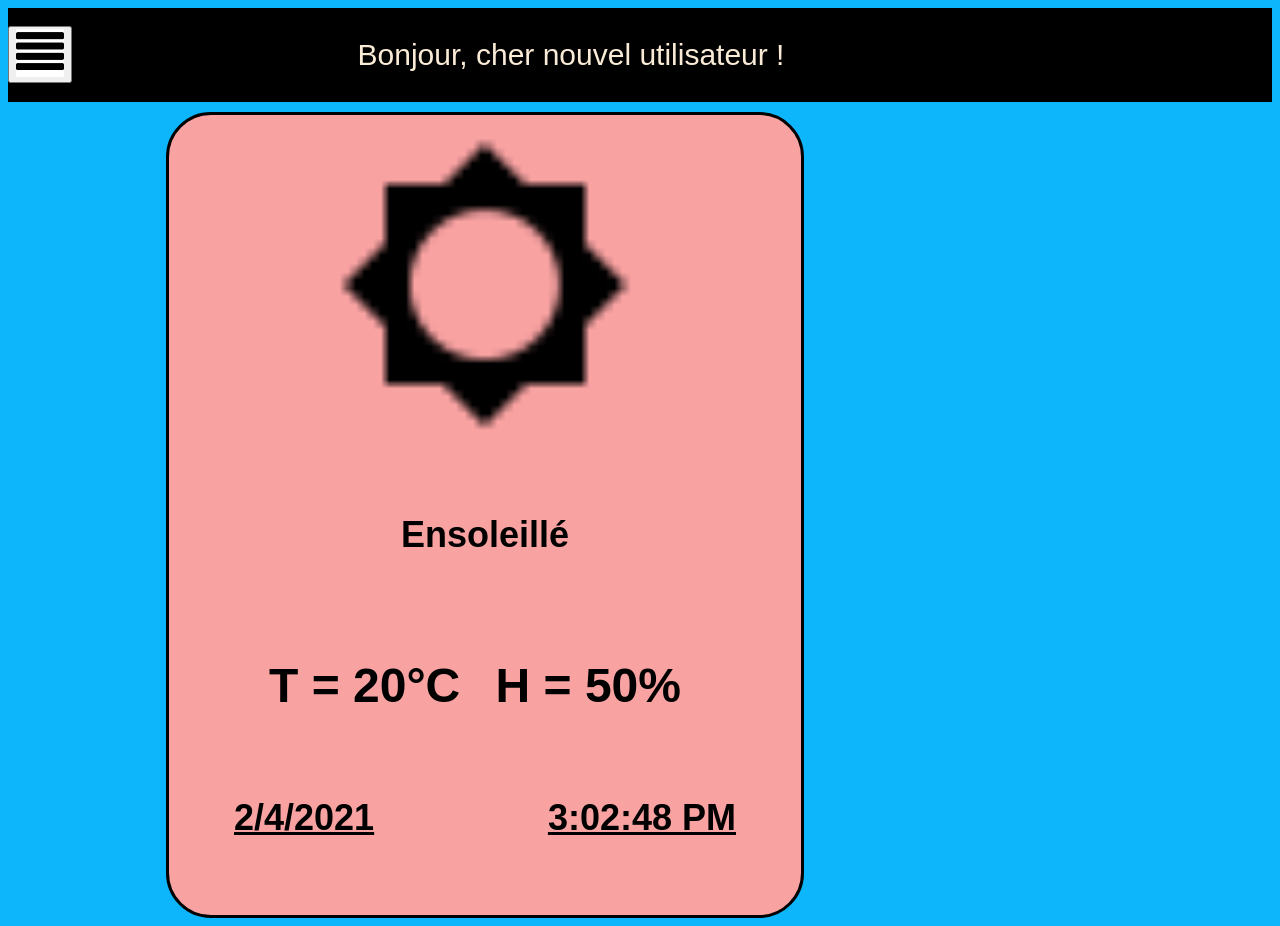
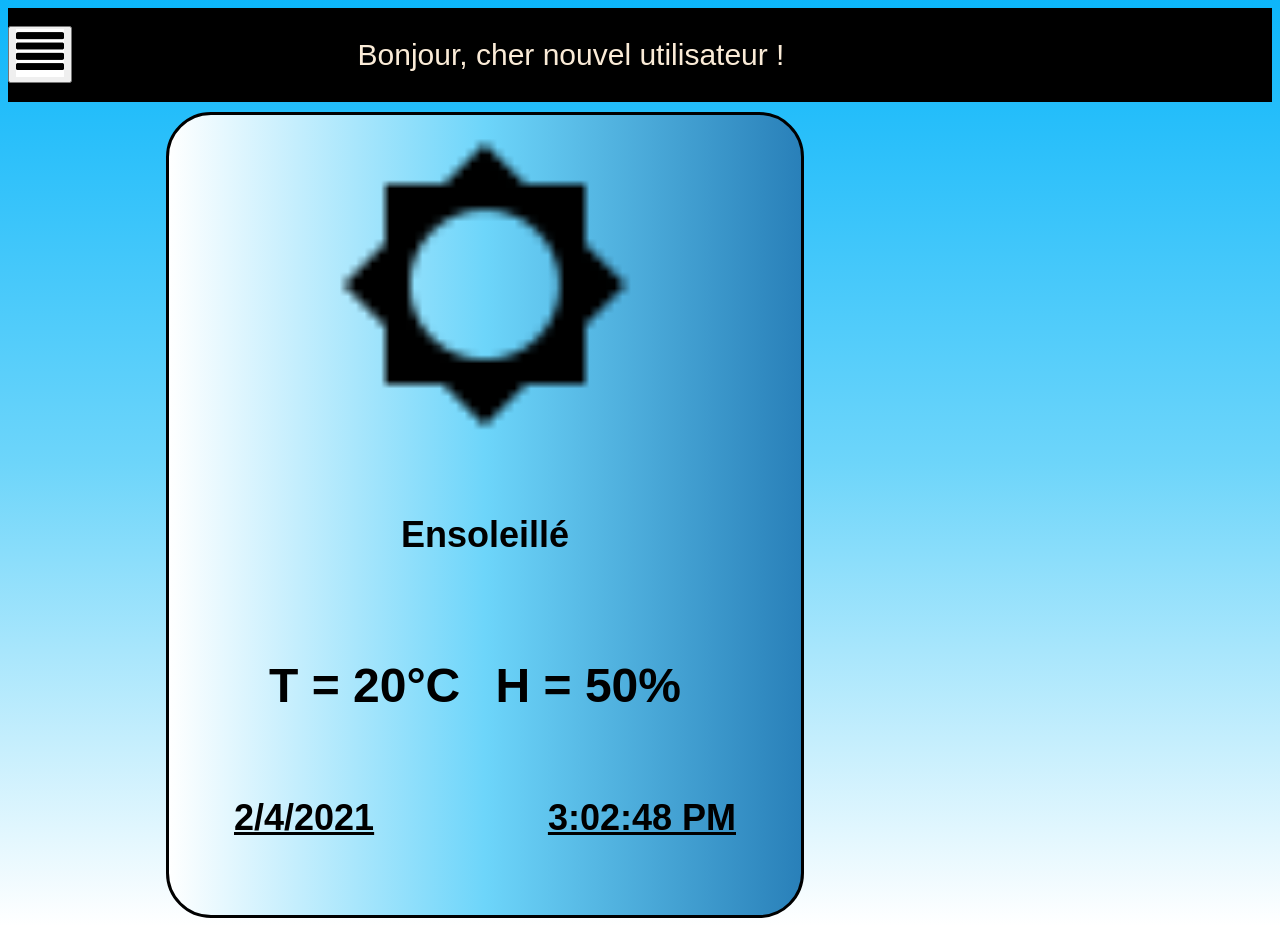
Before and after one commit to kemrode/stationMTO, a PHP site: page / in a window 1280 px wide. Run offline with PHP 8.4, Linux system fonts and the light colour scheme.

Commit message:
<feat>3031:change background color from the body and the primaryWeatherScreen to blue gradation

```diff
--- a/main.css
+++ b/main.css
@@ -1,7 +1,10 @@
 body{
     font-family: Arial;
     font-size: 30px;
-    background-color: #0DB6FA;
+    /* background-color: #0DB6FA; */
+    background: #0DB6FA;
+    background: -webkit-linear-gradient(to top, #ffffff27, #6DD5FA, #0DB6FA);
+    background: linear-gradient(to top, #ffffff27, #6DD5FA, #0DB6FA);
 }
 
 a {
@@ -68,8 +71,11 @@ a {
     justify-content:space-between;
     background-color : white;
     max-width: 8em;
+    width:0%;
     min-height: 1000px;
     height: auto;
+    display: none;
+    z-index: 100%;
 }
 
 
@@ -207,9 +213,11 @@ a {
     align-items: stretch;
     max-width: 50%;
     height: 800px;
-    background-color : #f9a2a2;
     border: 3px black solid;
     border-radius: 45px/45px;
+    background: #2980B9;
+    background: -webkit-linear-gradient(to right, #ffffffde, #6DD5FA, #2980B9);
+    background: linear-gradient(to right, #FFFFFF, #6DD5FA, #2980B9);
 }
 
 .weatherPicture:nth-child(1){
--- a/scriptJavaS.js
+++ b/scriptJavaS.js
@@ -16,21 +16,15 @@ let localDate = dateOfDay.toLocaleString(navigator.language, {
     day: 'numeric'
 });
 
-console.log(date);
-console.log(hour);
-console.log(localDate);
-
 let localTime = dateOfDay.toLocaleString(navigator.language, {
     hour: 'numeric',
     minute: 'numeric',
     second: 'numeric'
 });
 
-console.log(localTime);
 
-// functions to set the local time and date
 date.textContent = `${localDate}`;
-hour.textContent = `${localTime}`;
+let time = hour.textContent = `${localTime}`;
 
 
 primaryMenu.style.display="none";
@@ -39,6 +33,7 @@ menuBtn.addEventListener('click', ()=> {
     if(menuHidden){
         primaryMenu.style.display="block";
         primaryMenu.style.display='flex';
+        primaryMenu.style.width='8em';
         menuHidden = false;
     }
     else {
```
